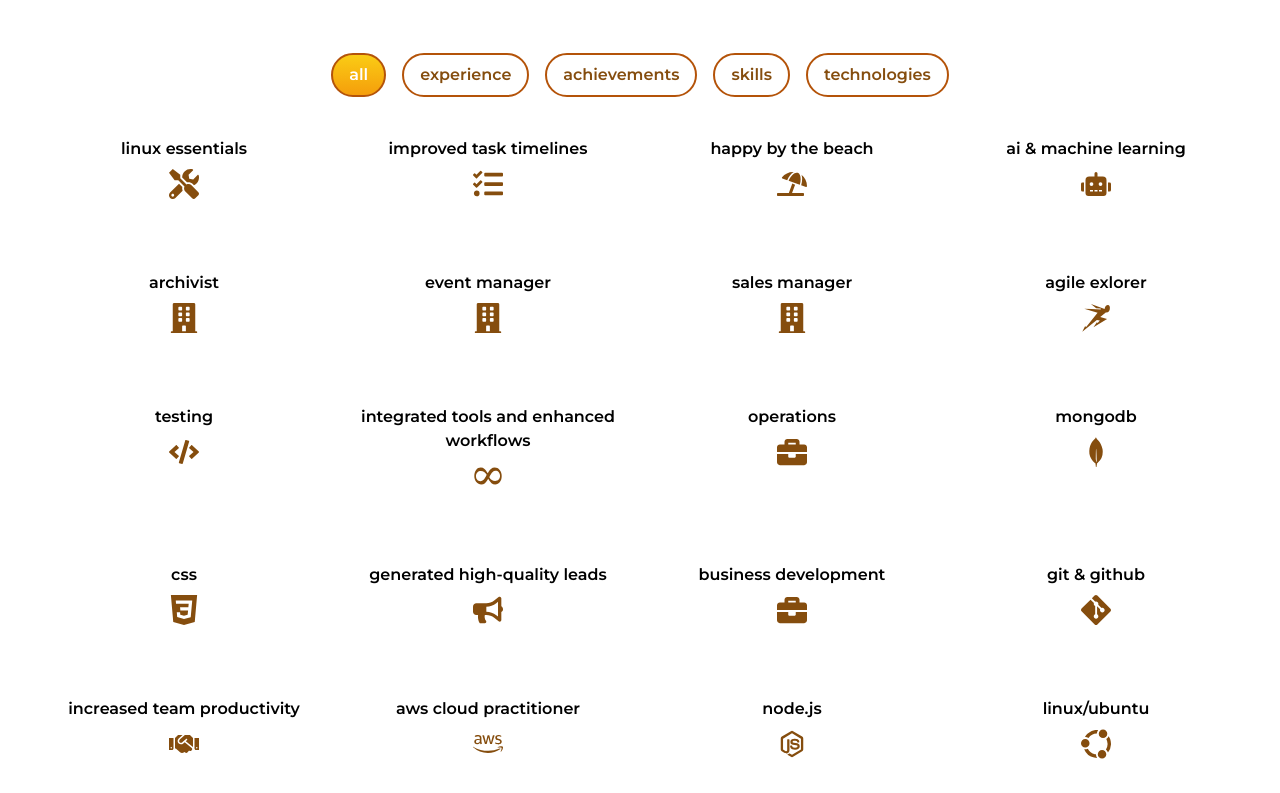
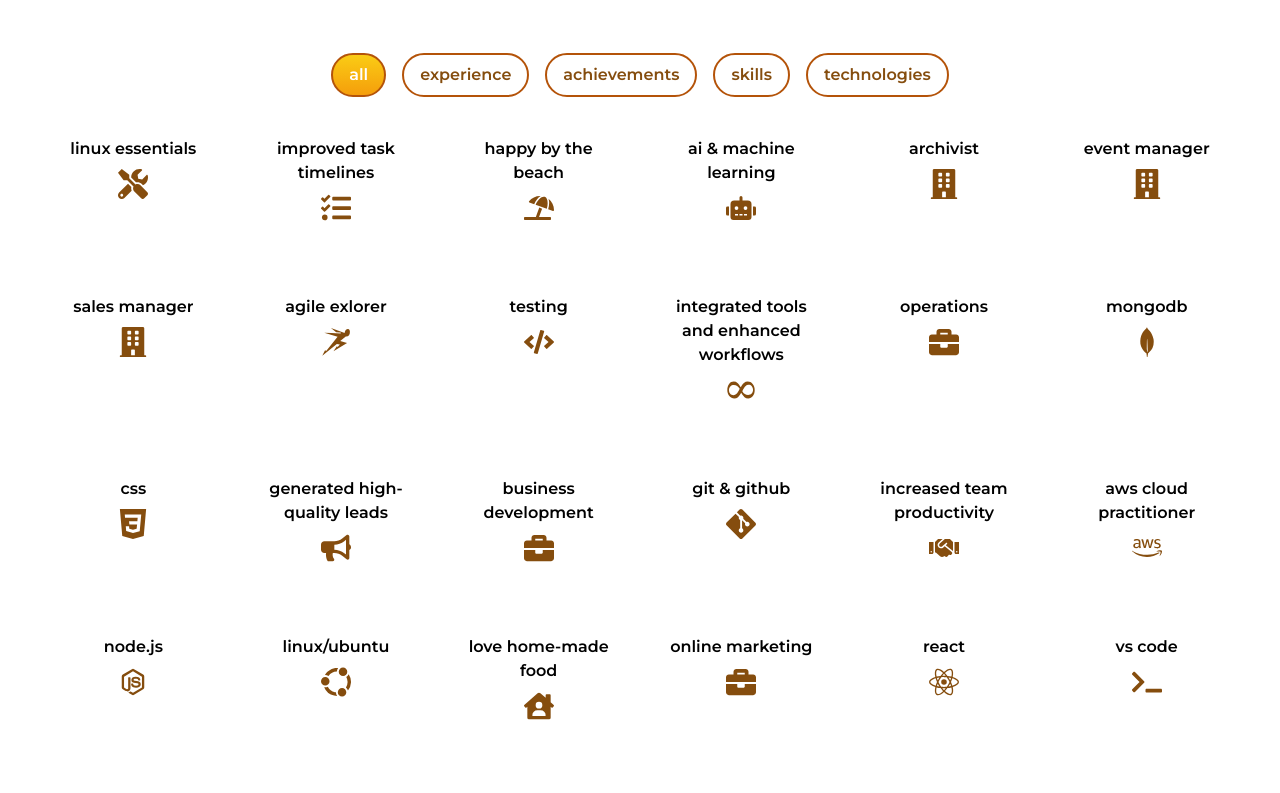
Before and after one commit to jakuzzibubbles/portfolio-white, a React (Vite) app: page / in a window 1280 px wide. Shown: the part 1547-2340 px from the top of the page. Built offline with nearby package versions, Linux system fonts and the light colour scheme.

Commit message:
Fix: Update Tabs component
- Refactored Tabs.jsx to improve performance and readability
- Fixed issue with tab switching logic

```diff
--- a/src/components/Tabs.jsx
+++ b/src/components/Tabs.jsx
@@ -1,9 +1,23 @@
-import React, { useState, useMemo, useEffect } from "react";
+import React, { useState, useMemo, useEffect, useCallback } from "react";
 import { SKILLS, SKILLS_TABS } from "../utils/data";
 
 const shuffleArray = (array) => {
   return array.sort(() => Math.random() - 0.5);
 };
+
+const TabButton = ({ tab, activeTab, setActiveTab }) => (
+  <button
+    key={tab.value}
+    onClick={() => setActiveTab(tab.value)}
+    className={`px-4 py-2 border-2 border-yellow-900 rounded-full ${
+      activeTab === tab.value
+        ? "bg-gradient-to-b from-yellow-400 to-yellow-700 text-white font-semibold"
+        : "text-yellow-800 font-semibold"
+    }`}
+  >
+    {tab.label}
+  </button>
+);
 
 const Tabs = () => {
   const [activeTab, setActiveTab] = useState("all");
@@ -26,42 +40,45 @@ const Tabs = () => {
     }
   };
 
+  const handleScroll = useCallback(() => {
+    const tabsElement = document.getElementById("tabs");
+    if (tabsElement) {
+      setShowScrollButton(window.scrollY > tabsElement.offsetTop);
+    }
+  }, []);
+
   useEffect(() => {
-    const handleScroll = () => {
-      const tabsElement = document.getElementById("tabs");
-      if (tabsElement) {
-        setShowScrollButton(window.scrollY > tabsElement.offsetTop);
-      }
-    };
-
     window.addEventListener("scroll", handleScroll);
     return () => {
       window.removeEventListener("scroll", handleScroll);
     };
-  }, []);
+  }, [handleScroll]);
 
   return (
     <div id="tabs" className="container mx-auto text-center px-4">
       <div className="flex justify-center gap-4 mb-6 flex-wrap">
         {SKILLS_TABS.map((tab) => (
-          <button
+          <TabButton
             key={tab.value}
-            onClick={() => setActiveTab(tab.value)}
-            className={`px-4 py-2 border-2 border-yellow-900 rounded-full ${
-              activeTab === tab.value
-                ? "bg-gradient-to-b from-yellow-400 to-yellow-700 text-white font-semibold"
-                : "text-yellow-800 font-semibold"
-            }`}
-          >
-            {tab.label}
-          </button>
+            tab={tab}
+            activeTab={activeTab}
+            setActiveTab={setActiveTab}
+          />
         ))}
       </div>
       <div className="text-left max-w-7xl container mx-auto text-center">
         <div
           className={`grid gap-4 ${
-            activeTab === "all" || activeTab === "technologies"
+            activeTab === "all"
+              ? "grid-cols-2 sm:grid-cols-3 lg:grid-cols-4 xl:grid-cols-6"
+              : activeTab === "technologies"
               ? "grid-cols-1 sm:grid-cols-2 lg:grid-cols-3 xl:grid-cols-4"
+              : activeTab === "achievements"
+              ? "grid-cols-1 md:grid-cols-1 lg:grid-cols-1 xl:grid-cols-2"
+              : activeTab === "experience"
+              ? "grid-cols-1"
+              : activeTab === "skills"
+              ? "grid-cols-1 sm:grid-cols-1 lg:grid-cols-3 xl:grid-cols-3"
               : "grid-cols-1"
           }`}
         >
```
